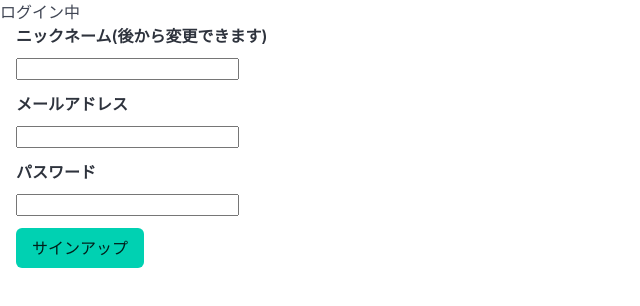
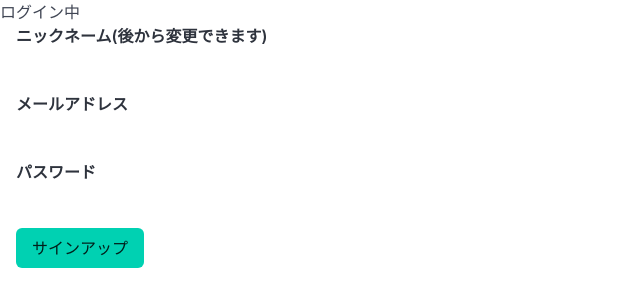
Before and after one commit to hibohiboo/odyssage, a React (Vite) app in the folder apps/frontend/: page /signup in a window 1280 px wide. Shown: the top 306 px of the page, without its empty margins (0-640 px from the left). Built offline with nearby package versions, Linux system fonts and the light colour scheme; no server answers; what hono would draw is missing.

Commit message:
feat: integrate Tailwind CSS for styling and add configuration files #47

```diff
--- a/apps/frontend/package.json
+++ b/apps/frontend/package.json
@@ -28,12 +28,16 @@
   "devDependencies": {
     "@odyssage/eslint-config-custom": "workspace:*",
     "@odyssage/tsconfig": "workspace:*",
+    "@tailwindcss/postcss": "^4.0.13",
     "@types/react": "^19.0.10",
     "@types/react-dom": "^19.0.4",
     "@vitejs/plugin-react-swc": "^3.8.0",
+    "autoprefixer": "^10.4.21",
     "globals": "^16.0.0",
     "msw": "^2.7.3",
     "npm-check-updates": "^17.1.15",
+    "postcss": "^8.5.3",
+    "tailwindcss": "^4.0.13",
     "vite": "^6.2.1"
   },
   "msw": {
--- /dev/null
+++ b/apps/frontend/postcss.config.js
@@ -0,0 +1,6 @@
+export default {
+  plugins: {
+    '@tailwindcss/postcss': {},
+    autoprefixer: {},
+  },
+};
--- a/apps/frontend/src/main.tsx
+++ b/apps/frontend/src/main.tsx
@@ -1,6 +1,8 @@
 import { StrictMode } from 'react';
 import { createRoot } from 'react-dom/client';
 import App from './app/App.tsx';
+// Tailwindスタイルをインポート
+import './styles/tailwind.css';
 
 const root = document.getElementById('root');
 if (!root) throw new Error('Root element not found');
--- /dev/null
+++ b/apps/frontend/src/styles/tailwind.css
@@ -0,0 +1,43 @@
+@layer theme, base, components, utilities;
+@import "tailwindcss/theme.css" layer(theme);
+@import "tailwindcss/preflight.css" layer(base);
+@import "tailwindcss/utilities.css" layer(utilities);
+
+/* UIパッケージのスタイルを直接importするのではなく、
+   必要な設定のみをここで再定義します。tailwind.config.jsのpresetsで
+   UIパッケージの設定は継承されています */
+
+@custom-variant dark (&:is(.dark *));
+
+@layer base {
+  :root {
+    --background: 0 0% 100%;
+    --foreground: 222.2 47.4% 11.2%;
+    --muted: 210 40% 96.1%;
+    --muted-foreground: 215.4 16.3% 46.9%;
+    --border: 214.3 31.8% 91.4%;
+    --input: 214.3 31.8% 91.4%;
+    --primary: 222.2 47.4% 11.2%;
+    --primary-foreground: 210 40% 98%;
+    --secondary: 210 40% 96.1%;
+    --secondary-foreground: 222.2 47.4% 11.2%;
+    --accent: 210 40% 96.1%;
+    --accent-foreground: 222.2 47.4% 11.2%;
+    --radius: 0.5rem;
+  }
+
+  .dark {
+    --background: 224 71% 4%;
+    --foreground: 213 31% 91%;
+    --muted: 223 47% 11%;
+    --muted-foreground: 215.4 16.3% 56.9%;
+    --border: 216 34% 17%;
+    --input: 216 34% 17%;
+    --primary: 210 40% 98%;
+    --primary-foreground: 222.2 47.4% 1.2%;
+    --secondary: 222.2 47.4% 11.2%;
+    --secondary-foreground: 210 40% 98%;
+    --accent: 216 34% 17%;
+    --accent-foreground: 210 40% 98%;
+  }
+}
--- /dev/null
+++ b/apps/frontend/tailwind.config.js
@@ -0,0 +1,13 @@
+import uiPreset from '../../packages/ui/tailwind.preset.js';
+
+/** @type {import('tailwindcss').Config} */
+export default {
+  content: [
+    "./index.html",
+    "./src/**/*.{js,ts,jsx,tsx}",
+    // UIパッケージのコンポーネントも含める
+    "../../packages/ui/src/**/*.{js,ts,jsx,tsx}"
+  ],
+  // UIパッケージのテーマを継承
+  presets: [uiPreset],
+};
--- /dev/null
+++ b/packages/ui/tailwind.preset.js
@@ -0,0 +1,10 @@
+/** @type {import('tailwindcss').Config} */
+export default {
+  // UIパッケージで定義されているスタイルの設定を共有
+  theme: {
+    extend: {},
+  },
+  // Tailwind CSS v4の設定
+  future: {},
+  plugins: [],
+};
```
Also changed, not shown: 1 other file (tests, documents, lock files or other folders).
